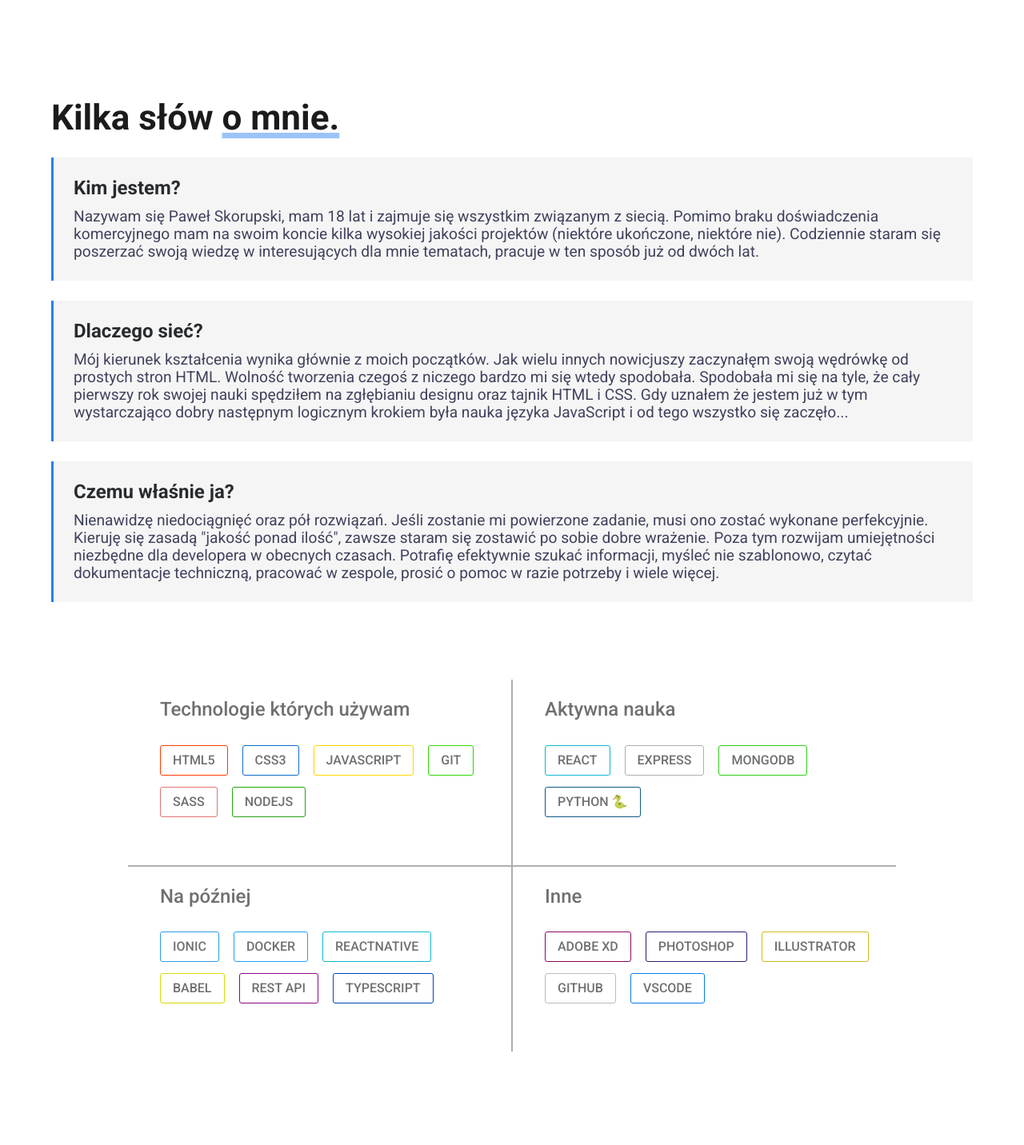
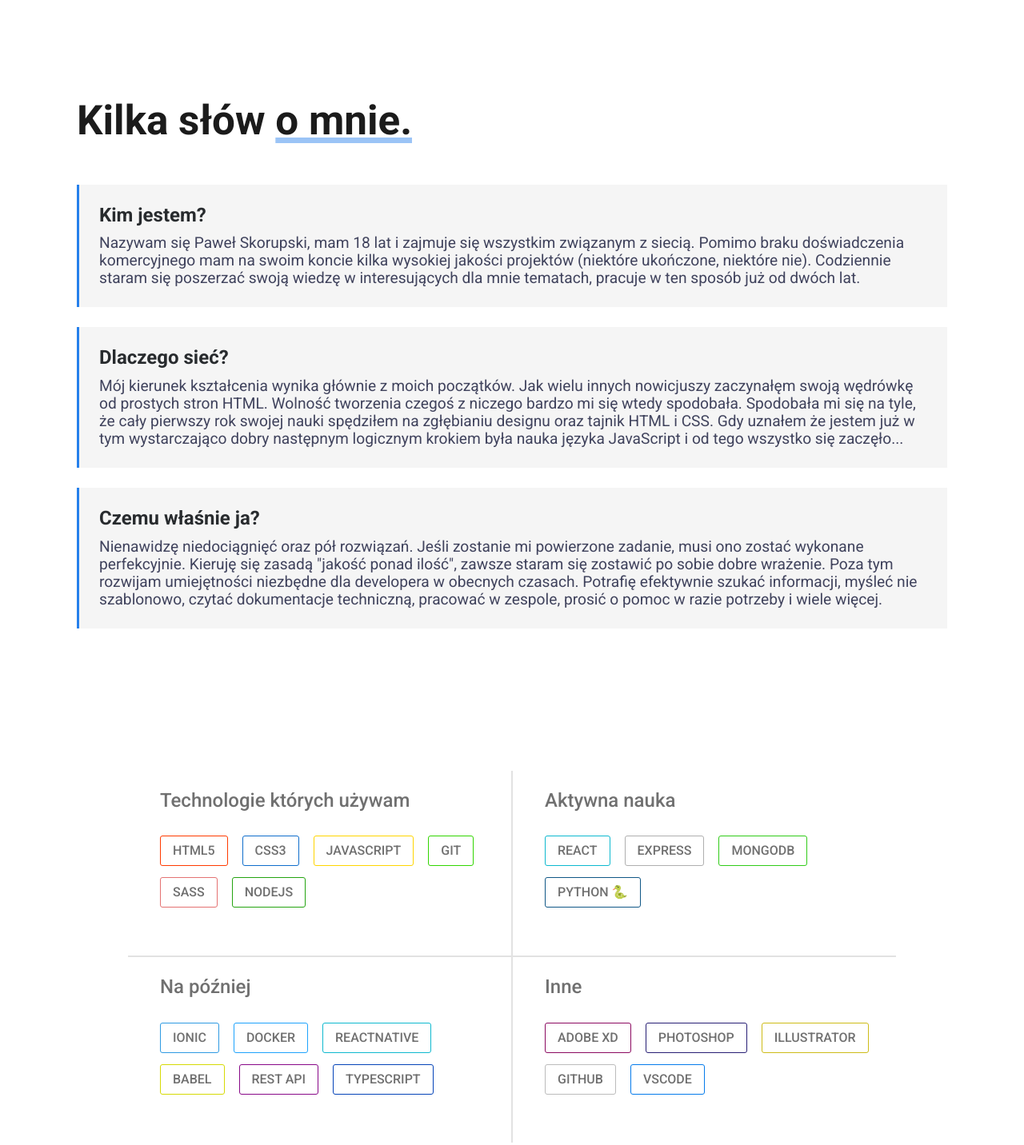
Before and after one commit to PaulSkorupski/landing, a plain HTML site: page index.html in a window 1280 px wide. Shown: the part 780-2212 px from the top of the page at 80% size. Before the commit the page ends 2173 px from the top, so only its background shows below. Drawn offline with Linux system fonts and the light colour scheme.

Commit message:
improve layout

```diff
--- a/scss/_about.scss
+++ b/scss/_about.scss
@@ -2,7 +2,7 @@
     margin: auto;
     display: flex;
     flex-direction: column;
-    width: 90%;
+    width: 85%;
     // line-height: 0.35;
 
     //temp
@@ -10,7 +10,8 @@
 }
 
 .about-heading {
-    font-size: 2.75rem;
+    margin-bottom: 25px;
+    font-size: 3.2rem;
     font-weight: 700;
     color: $cl-650;
 }
--- a/scss/_content.scss
+++ b/scss/_content.scss
@@ -17,7 +17,7 @@ skills
     display: flex;
     justify-content: center;
     align-items: center;
-    margin-top: 20px;
+    margin-top: 100px;
 }
 
 .flexalign {
--- a/scss/_globals.scss
+++ b/scss/_globals.scss
@@ -28,7 +28,7 @@ $cl-blue: #2680EB;
 //special
 $cl-tlen: #649DFF;
 $cl-node: #32af27;
-$cl-divider: #aeaeae;
+$cl-divider: #e2e2e2;
 
 //font family
 $ff-main: 'Roboto', sans-serif;
```
Also changed, not shown: css/main.css, 1 other file.
